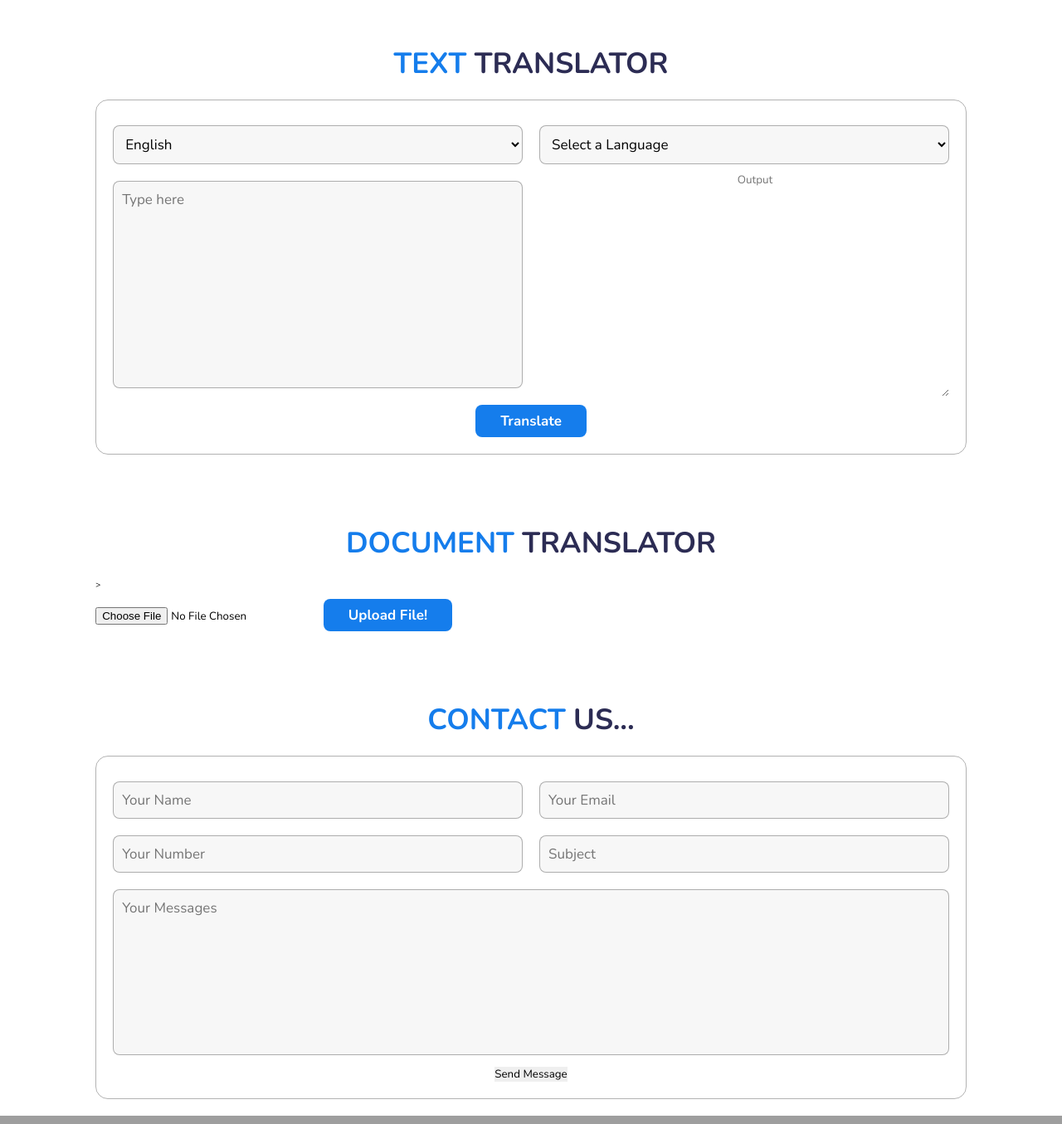
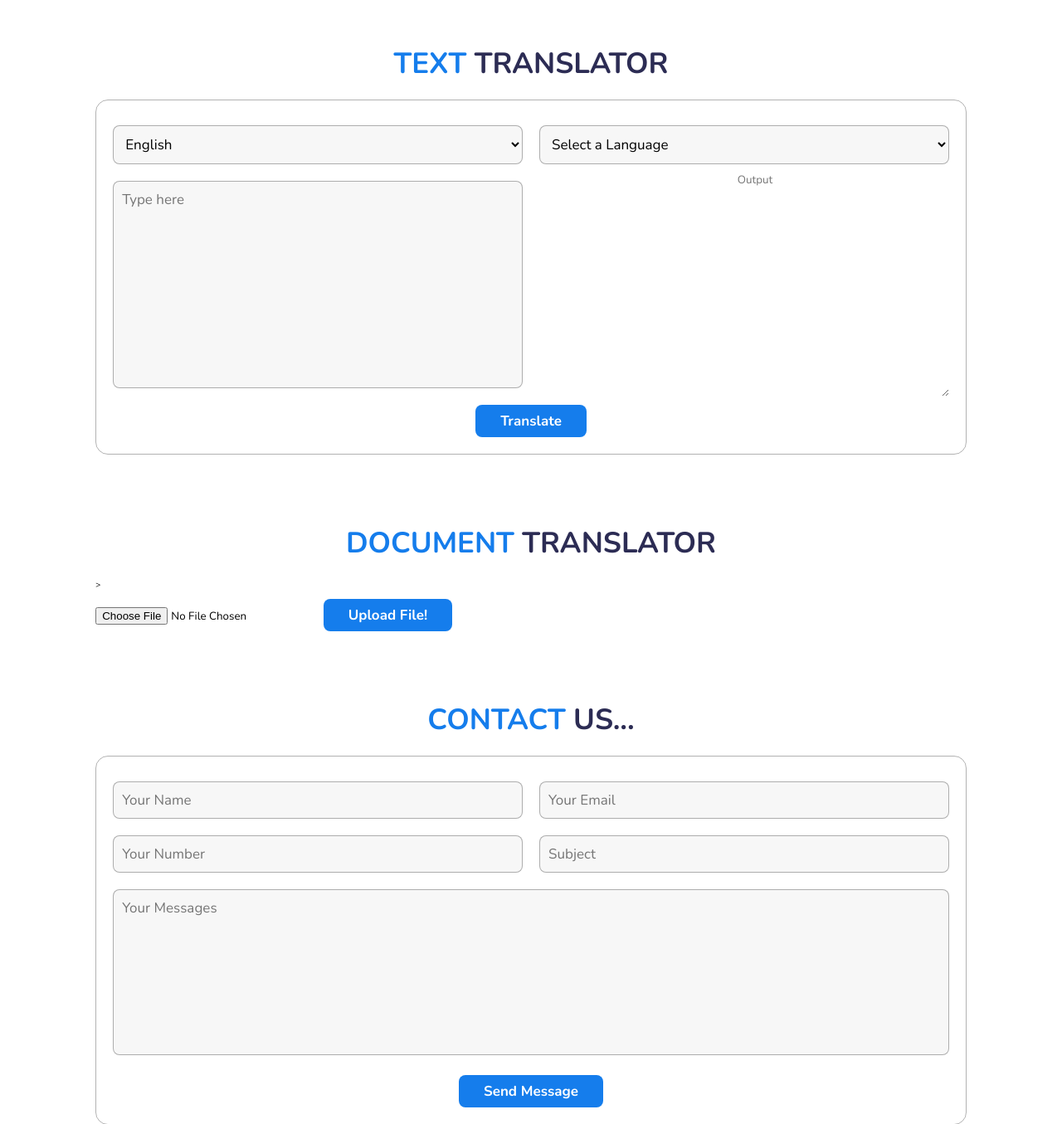
Before and after one commit to thesaurabhmhaske/Exposys-language-trans, a Flask app: template templates/home.html in a window 1280 px wide. Shown: the part 864-2219 px from the top of the page at 83% size. Run offline with Flask 2, Linux system fonts and the light colour scheme; the template is opened without the code that fills it, so the values that code supplies are empty; grey boxes are pictures that could not be loaded.

Commit message:
Update home.html

```diff
--- a/templates/home.html
+++ b/templates/home.html
@@ -299,12 +299,12 @@ function showSlides() {
             <input type="text" name="subject" id="subject" placeholder="Subject" class="form-control" required>
         </div>
 
-        <textarea type="text" name="message" id="message" placeholder="Your Messages" class="msg"></textarea>
+        <textarea type="text" name="message" id="message" placeholder="Your Messages" class="msg" cols="30" rows="10"></textarea>
 
 
 
-        <input type="submit" value="send message" class="btn-login">
 
+        <input type="submit" value="send message" class="btn">
     </form>
 
 </section>
```
